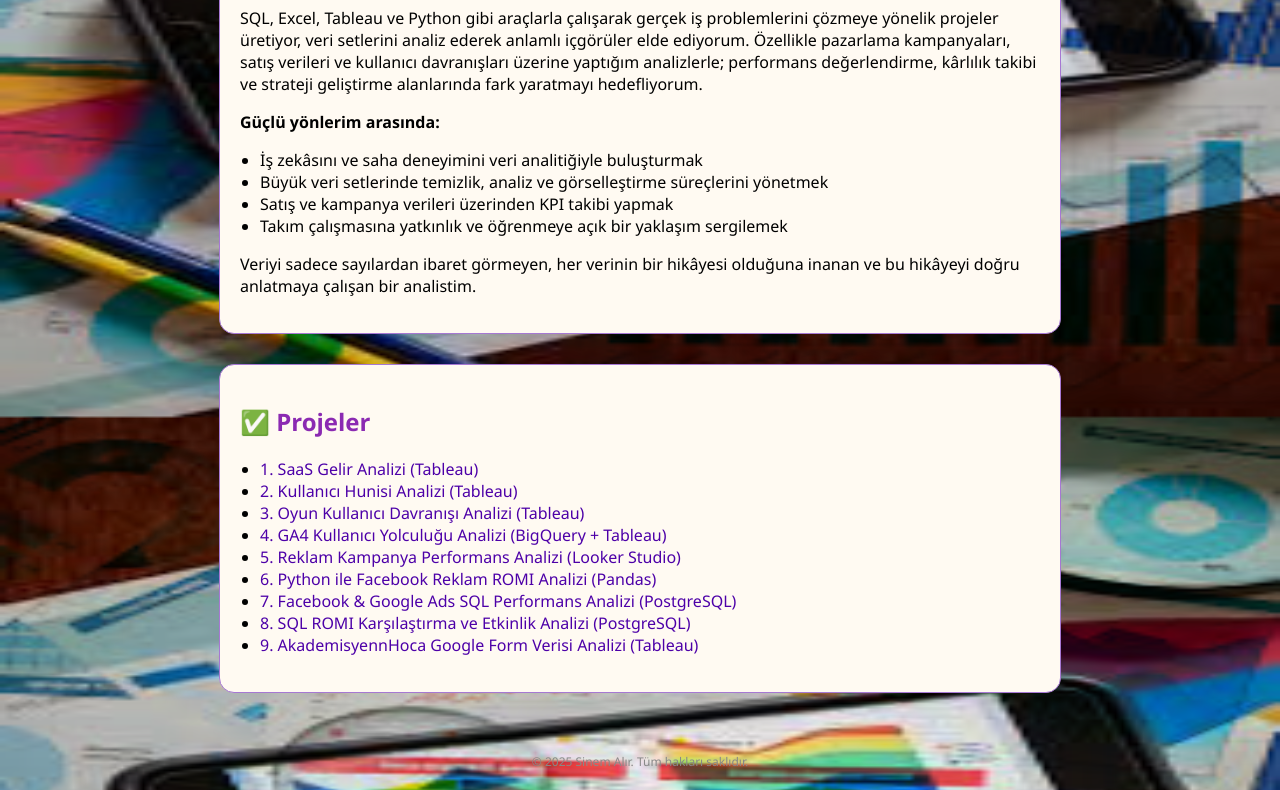
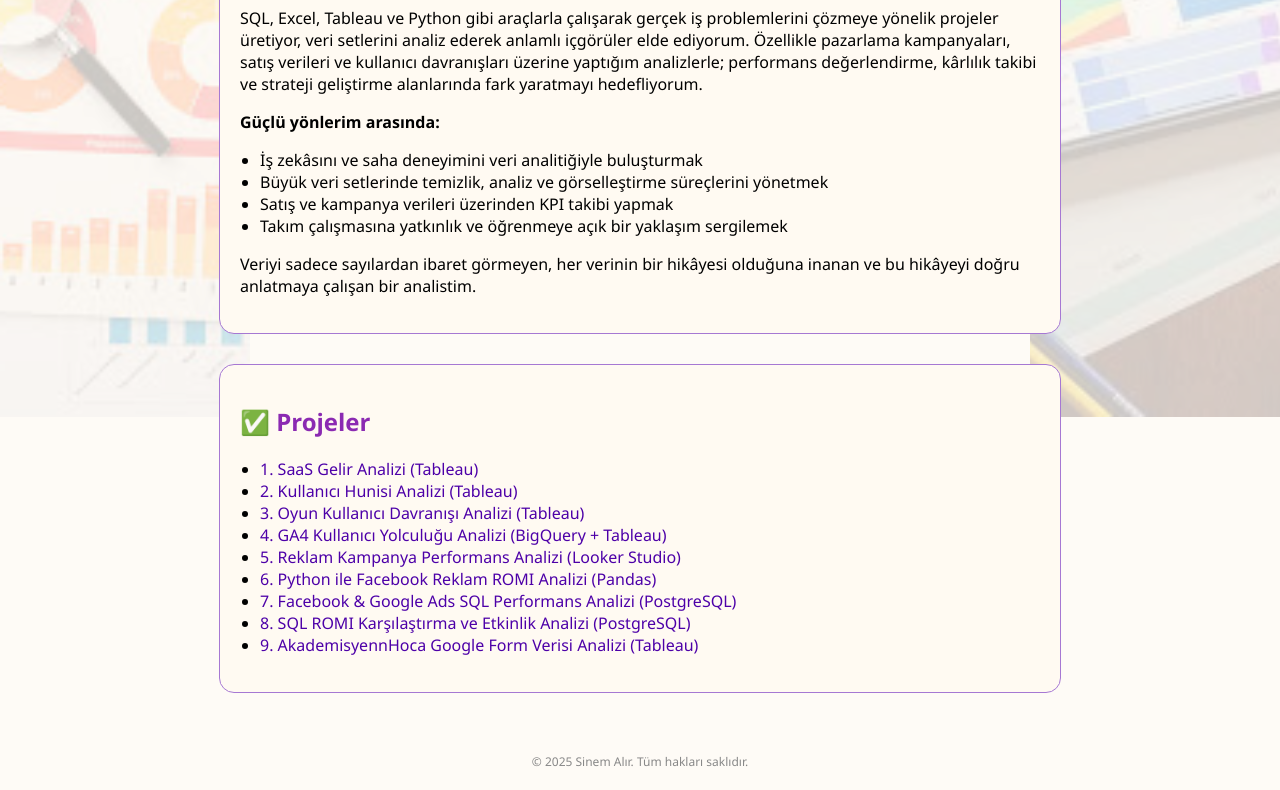
Before and after one commit to sinemalir/sinemalir.github.io, a plain HTML site: page tr.html in a window 1280 px wide. Shown: the part 383-1173 px from the top of the page. Drawn offline with Linux system fonts and the light colour scheme.

Commit message:
Update tr.html

```diff
--- a/tr.html
+++ b/tr.html
@@ -10,17 +10,29 @@
       padding: 0;
       font-family: 'Segoe UI', sans-serif;
       background-color: #fefbf6;
-      background-image: url("img/side-left.jpeg"), url("img/side-right.jpeg");
-      background-repeat: no-repeat, no-repeat;
-      background-position: left center, right center;
-      background-size: 300px 100%, 300px 100%;
-      background-attachment: fixed;
-      background-blend-mode: multiply;
     }
 
-   .overlay {
-      opacity: 0.45;
-      filter: brightness(0.7);
+    .background-left,
+    .background-right {
+      position: fixed;
+      top: 0;
+      bottom: 0;
+      width: 250px;
+      background-repeat: no-repeat;
+      background-size: cover;
+      background-position: center;
+      opacity: 0.2;
+      z-index: 0;
+    }
+
+    .background-left {
+      left: 0;
+      background-image: url("img/side-left.jpeg");
+    }
+
+    .background-right {
+      right: 0;
+      background-image: url("img/side-right.jpeg");
     }
 
     header {
@@ -32,6 +44,7 @@
       text-align: center;
       max-width: 800px;
       position: relative;
+      z-index: 1;
     }
 
     .menu-icon {
@@ -73,6 +86,8 @@
       padding: 20px;
       border-radius: 15px;
       border: 1px solid #a678d3;
+      position: relative;
+      z-index: 1;
     }
 
     h2 {
@@ -84,6 +99,8 @@
       font-size: 12px;
       margin: 60px 0 20px;
       color: #888;
+      position: relative;
+      z-index: 1;
     }
 
     ul {
@@ -98,10 +115,11 @@
     a:hover {
       text-decoration: underline;
     }
-
   </style>
 </head>
 <body>
+  <div class="background-left"></div>
+  <div class="background-right"></div>
 
   <div class="menu" id="menu">
     <a href="#hakkimda">📌 Hakkımda</a>
@@ -116,12 +134,8 @@
 
   <section id="hakkimda" class="section">
     <h2>📌 Hakkımda</h2>
-    <p>
-      15 yılı aşkın satış ve ekip yönetimi deneyimimi, veri odaklı karar alma süreçlerine taşıyarak veri analisti olarak yeni bir kariyer yolculuğuna başladım. Jeoloji mühendisliği eğitimimle kazandığım analitik bakış açısını, güçlü iletişim becerilerim ve çözüme odaklı yaklaşımımla birleştirerek iş dünyasının veriyle şekillenen ihtiyaçlarına yanıt vermeye odaklandım.
-    </p>
-    <p>
-      SQL, Excel, Tableau ve Python gibi araçlarla çalışarak gerçek iş problemlerini çözmeye yönelik projeler üretiyor, veri setlerini analiz ederek anlamlı içgörüler elde ediyorum. Özellikle pazarlama kampanyaları, satış verileri ve kullanıcı davranışları üzerine yaptığım analizlerle; performans değerlendirme, kârlılık takibi ve strateji geliştirme alanlarında fark yaratmayı hedefliyorum.
-    </p>
+    <p>15 yılı aşkın satış ve ekip yönetimi deneyimimi, veri odaklı karar alma süreçlerine taşıyarak veri analisti olarak yeni bir kariyer yolculuğuna başladım. Jeoloji mühendisliği eğitimimle kazandığım analitik bakış açısını, güçlü iletişim becerilerim ve çözüme odaklı yaklaşımımla birleştirerek iş dünyasının veriyle şekillenen ihtiyaçlarına yanıt vermeye odaklandım.</p>
+    <p>SQL, Excel, Tableau ve Python gibi araçlarla çalışarak gerçek iş problemlerini çözmeye yönelik projeler üretiyor, veri setlerini analiz ederek anlamlı içgörüler elde ediyorum. Özellikle pazarlama kampanyaları, satış verileri ve kullanıcı davranışları üzerine yaptığım analizlerle; performans değerlendirme, kârlılık takibi ve strateji geliştirme alanlarında fark yaratmayı hedefliyorum.</p>
     <strong>Güçlü yönlerim arasında:</strong>
     <ul>
       <li>İş zekâsını ve saha deneyimini veri analitiğiyle buluşturmak</li>
@@ -129,9 +143,7 @@
       <li>Satış ve kampanya verileri üzerinden KPI takibi yapmak</li>
       <li>Takım çalışmasına yatkınlık ve öğrenmeye açık bir yaklaşım sergilemek</li>
     </ul>
-    <p>
-      Veriyi sadece sayılardan ibaret görmeyen, her verinin bir hikâyesi olduğuna inanan ve bu hikâyeyi doğru anlatmaya çalışan bir analistim.
-    </p>
+    <p>Veriyi sadece sayılardan ibaret görmeyen, her verinin bir hikâyesi olduğuna inanan ve bu hikâyeyi doğru anlatmaya çalışan bir analistim.</p>
   </section>
 
   <section id="projeler" class="section">
```
